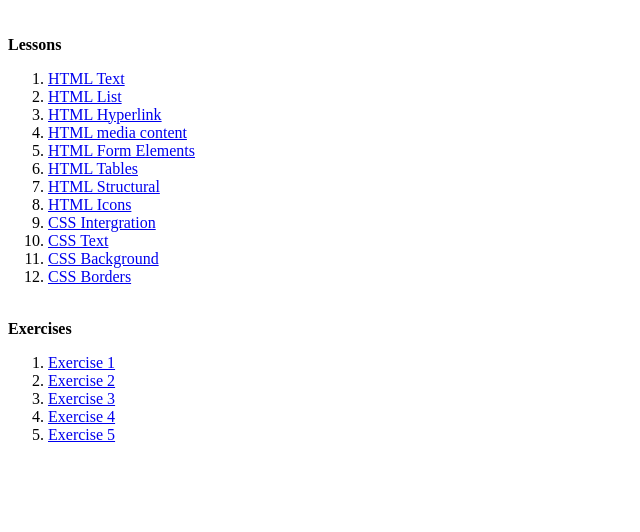
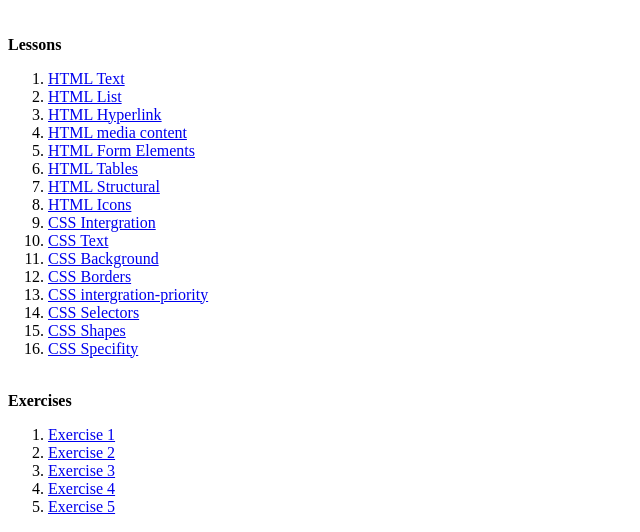
Before and after one commit to chamod-ananda/HTML-Practice, a plain HTML site: page index.html in a window 1280 px wide. Shown: the part 458-990 px from the top of the page, without its empty margins (0-640 px from the left). Before the commit the page ends 918 px from the top, so only its background shows below. Drawn offline with Linux system fonts and the light colour scheme.

Commit message:
Edit index page

```diff
--- a/index.html
+++ b/index.html
@@ -53,6 +53,18 @@
         <li>
             <a href="/pages/lesson-css-borders.html" target="_blank">CSS Borders</a>
         </li>
+        <li>
+            <a href="/pages/lesson-css-intergration-priority.html" target="_blank">CSS intergration-priority</a>
+        </li>
+        <li>
+            <a href="/pages/lesson-css-selectors.html" target="_blank">CSS Selectors</a>
+        </li>
+        <li>
+            <a href="/pages/lesson-css-shapes.html" target="_blank">CSS Shapes</a>
+        </li>
+        <li>
+            <a href="/pages/lesson-css-specificity.html" target="_blank">CSS Specifity</a>
+        </li>
     </ol>
     <br>
     <b>Exercises</b>
```
